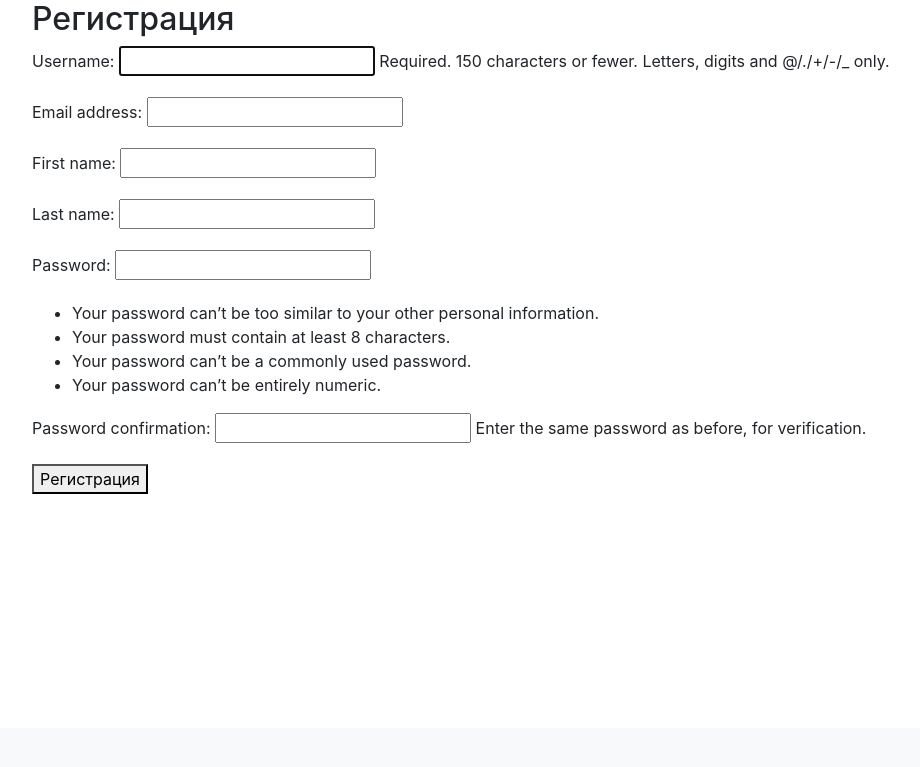
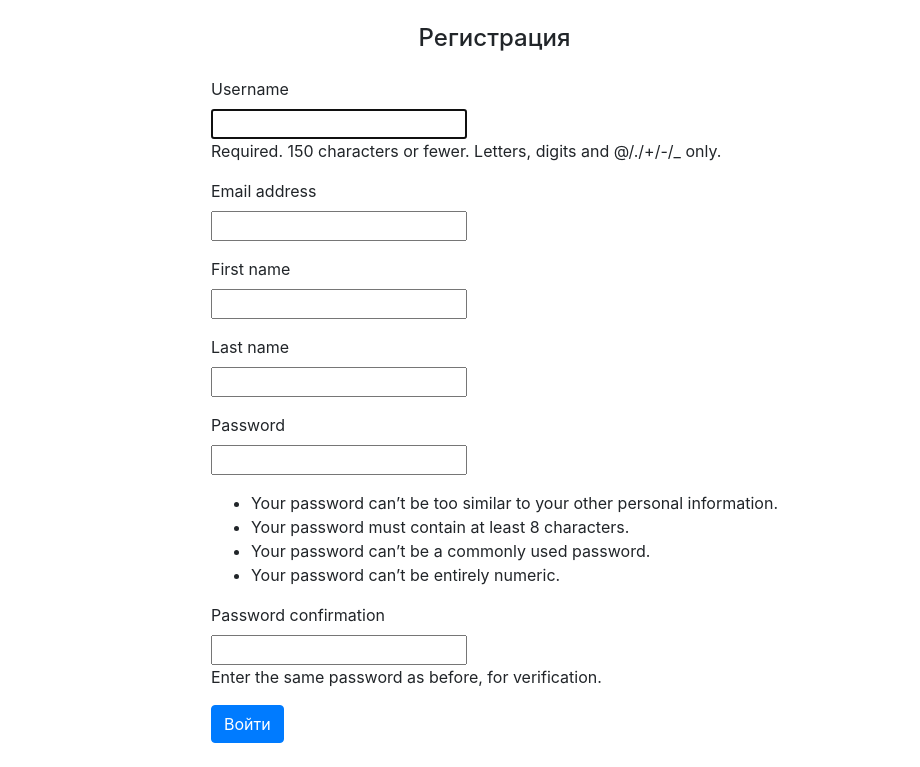
Before and after one commit to crazyinterns/swap_items, a Django app: page /users/register/ in a window 1280 px wide. Shown: the part 72-839 px from the top of the page, without its empty margins (53-973 px from the left). Before the commit the page ends 566 px from the top, so only its background shows below. Run offline with Django 3.2, Linux system fonts and the light colour scheme; parts of the project's set-up code (start-up, migrations or seed data) failed here and were passed over.

Commit message:
modified register/login forms

```diff
--- a/templates/registration/login.html
+++ b/templates/registration/login.html
@@ -24,7 +24,9 @@
       </form>
   </div>
   <div class="text-center my-2 my-sm-3 my-lg-4">
-    {{ form.non_field_errors }}
+    {% for field, error in form.errors.items %}
+      <p>{{error}}</p>
+    {% endfor %}
   </div>
 </div>
 {% endblock %}
--- a/templates/registration/register.html
+++ b/templates/registration/register.html
@@ -3,10 +3,32 @@
 {% block title %}Регистрация{% endblock %}
 
 {% block content %}
-<h2>Регистрация</h2>
-<form method="post">
-  {% csrf_token %}
-  {{ form.as_p }}
-  <button type="submit">Регистрация</button>
-</form>
+
+<div class="col-md-10 col-lg-10">
+  <div class="text-center my-2 my-sm-3 my-lg-4">
+    <h4>Регистрация</h4>
+  </div>
+
+  <div class="d-flex justify-content-center">
+    <form method='POST' enctype="multipart/form-data" class="form" action="{% url 'register' %}">
+      {% csrf_token %}
+      {% for field in form %}
+      <fieldset class="control-group">
+        <label class="control-label" for="id_{{ field.name }}">{{ field.label }}</label>
+        <div class="controls">
+          {{ field }}
+          <p class="help-text">{{ field.help_text }} </p>
+        </div>
+      </fieldset>
+      {% endfor %}
+      <button name="submit" class="btn btn-primary" value="submit" id="publish_button">Войти</button>
+    </form>
+  </div>
+  <div class="text-center my-2 my-sm-3 my-lg-4">
+    {% for field, error in form.errors.items %}
+      <p>{{error}}</p>
+    {% endfor %}
+  </div>
+</div>
+
 {% endblock %}
```
